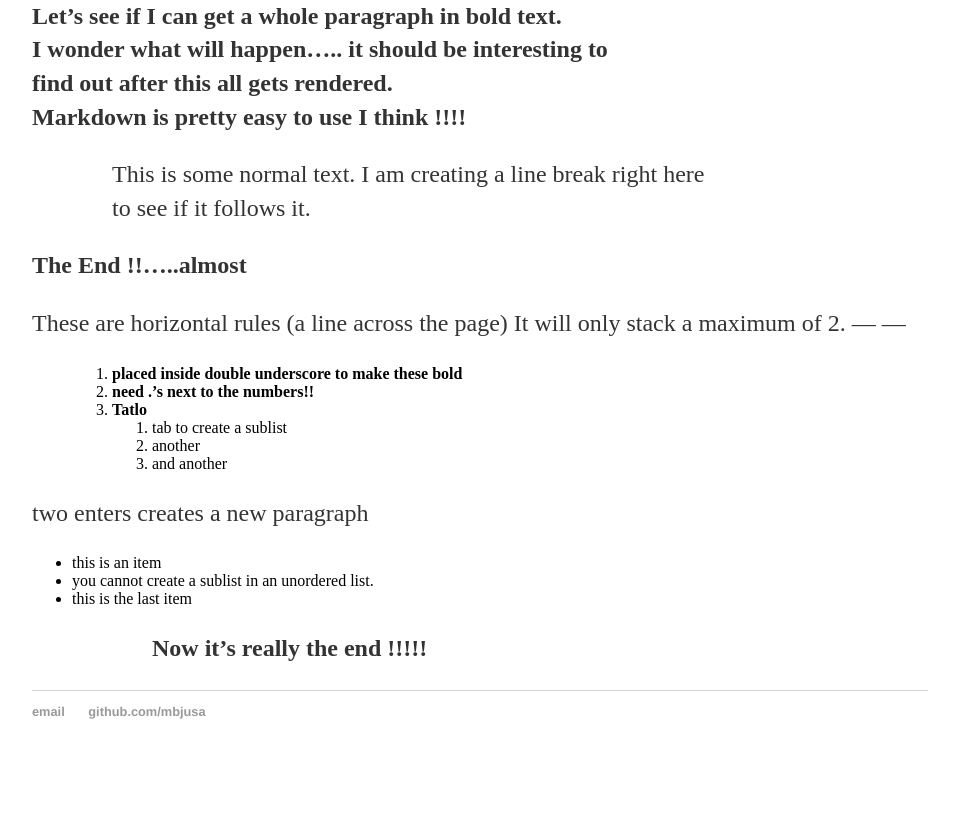
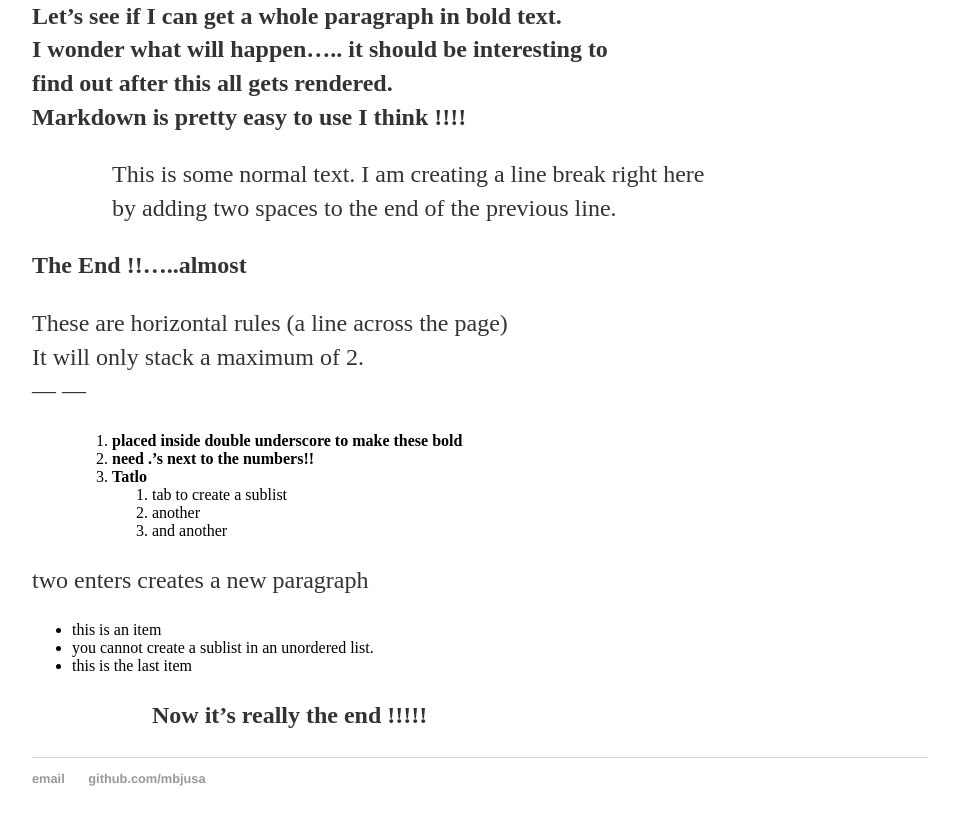
Before and after one commit to mbjusa/adl.github.io, a Jekyll site: the page built from _posts/2016-04-18-second post.md, in a window 1280 px wide and 900 px high, scrolled down 1637 px, cut to the strip 65-890 px from the top of the window. Shown: the whole strip, without its empty margins (160-1119 px from the left). Built offline with Jekyll 4.4.1, drawn with Linux system fonts in a browser that asks for light colours; before the commit the page ends 2481 px from its top, so only the background shows below that; some of the changed text lies outside the part shown.

Commit message:
Update 2016-04-18-second post.md
md mods

```diff
--- a/_posts/2016-04-18-second post.md
+++ b/_posts/2016-04-18-second post.md
@@ -56,7 +56,7 @@
 
 
 >>This is some normal text. I am creating a line break right here
-to see if it follows it.
+by adding two spaces to the end of the previous line.
 >>
 
 __The End !!.....almost__
```
Also changed, not shown: other parts of _posts/2016-04-18-second post.md (+1 -1 lines).
